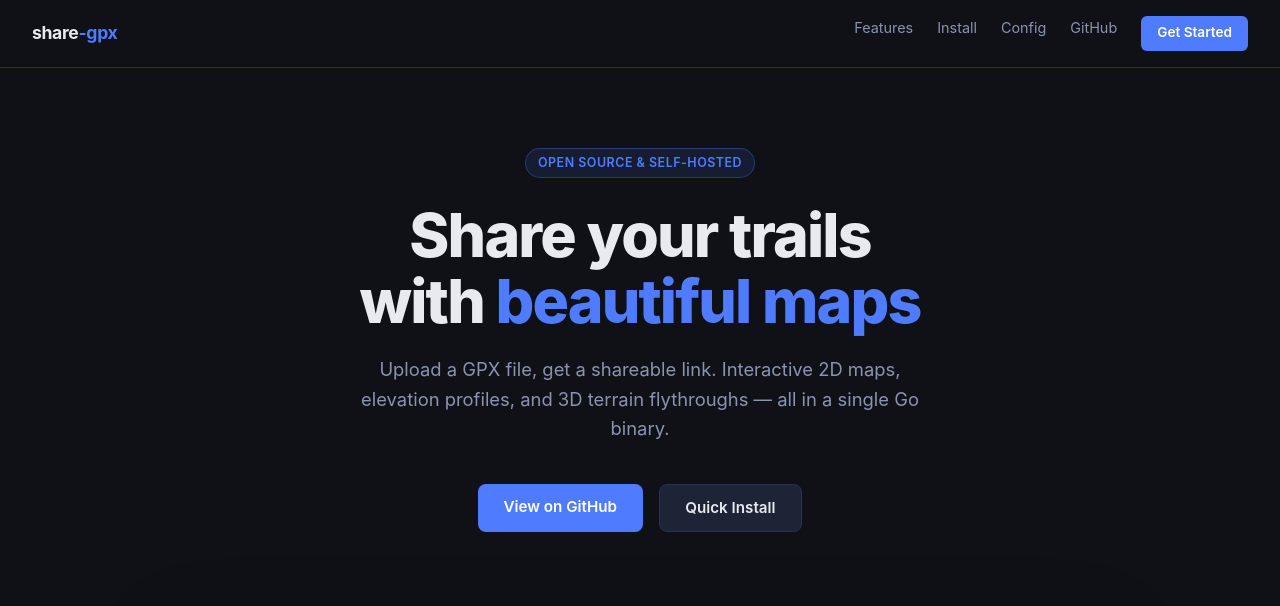
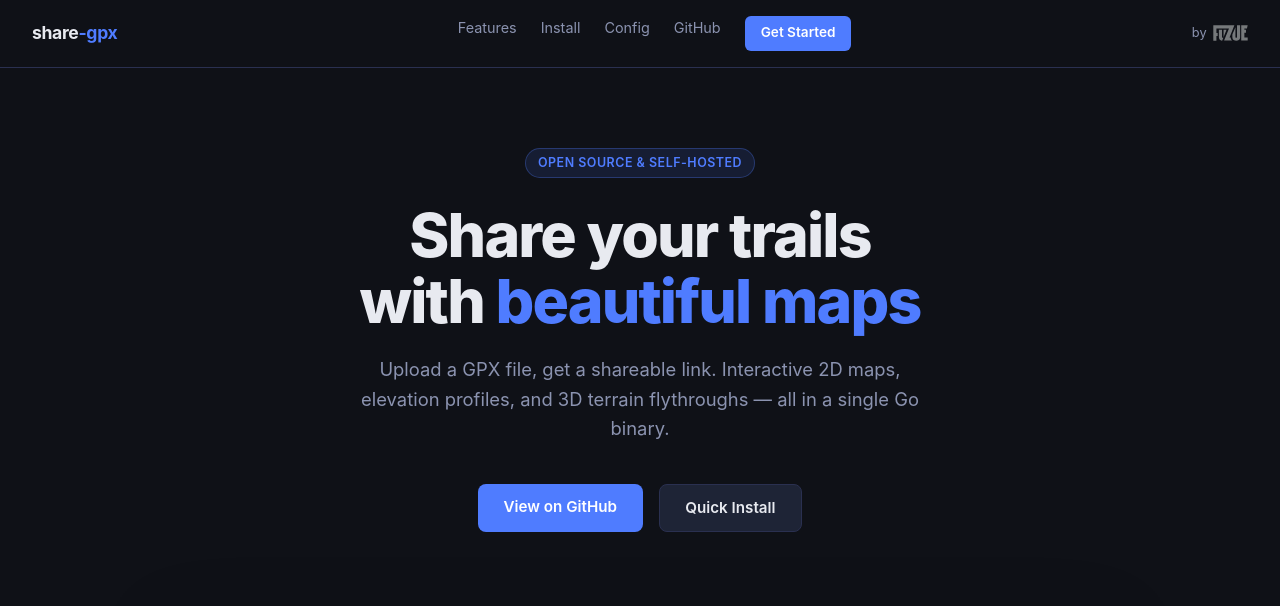
Before and after one commit to fuzue/share-gpx, a plain HTML site: page docs/index.html in a window 1280 px wide. Shown: the top 606 px of the page. Drawn offline with Linux system fonts and the light colour scheme.

Commit message:
add Fuzue logo to nav and footer

```diff
--- a/docs/index.html
+++ b/docs/index.html
@@ -317,6 +317,32 @@
     /* DIVIDER */
     .divider { border: none; border-top: 1px solid var(--border); }
 
+    .fuzue-logo {
+      display: flex;
+      align-items: center;
+      gap: 0.4rem;
+      color: var(--muted);
+      font-size: 0.8rem;
+      text-decoration: none;
+    }
+    .fuzue-logo:hover { color: var(--text); text-decoration: none; }
+    .fuzue-logo img {
+      height: 16px;
+      opacity: 0.5;
+      filter: invert(1);
+      transition: opacity 0.2s;
+    }
+    .fuzue-logo:hover img { opacity: 0.8; }
+    .footer-fuzue img {
+      height: 20px;
+      filter: invert(1);
+      opacity: 0.4;
+      display: block;
+      margin: 0 auto 0.5rem;
+      transition: opacity 0.2s;
+    }
+    .footer-fuzue img:hover { opacity: 0.7; }
+
     @media (max-width: 600px) {
       nav { padding: 1rem; }
       .nav-links { display: none; }
@@ -336,6 +362,9 @@
     <a href="https://github.com/fuzue/share-gpx">GitHub</a>
     <a class="nav-cta" href="https://github.com/fuzue/share-gpx">Get Started</a>
   </div>
+  <a class="fuzue-logo" href="https://fuzue.tech" target="_blank" rel="noopener">
+    by <img src="fuzue-logo.svg" alt="Fuzue" />
+  </a>
 </nav>
 
 <div class="hero">
@@ -578,6 +607,9 @@
 </div>
 
 <footer>
+  <div class="footer-fuzue">
+    <a href="https://fuzue.tech" target="_blank" rel="noopener"><img src="fuzue-logo.svg" alt="Fuzue" /></a>
+  </div>
   <p>share-gpx &mdash; MIT License &mdash; <a href="https://github.com/fuzue/share-gpx">GitHub</a></p>
 </footer>
 
```
Also changed, not shown: docs/fuzue-logo.svg (added).
